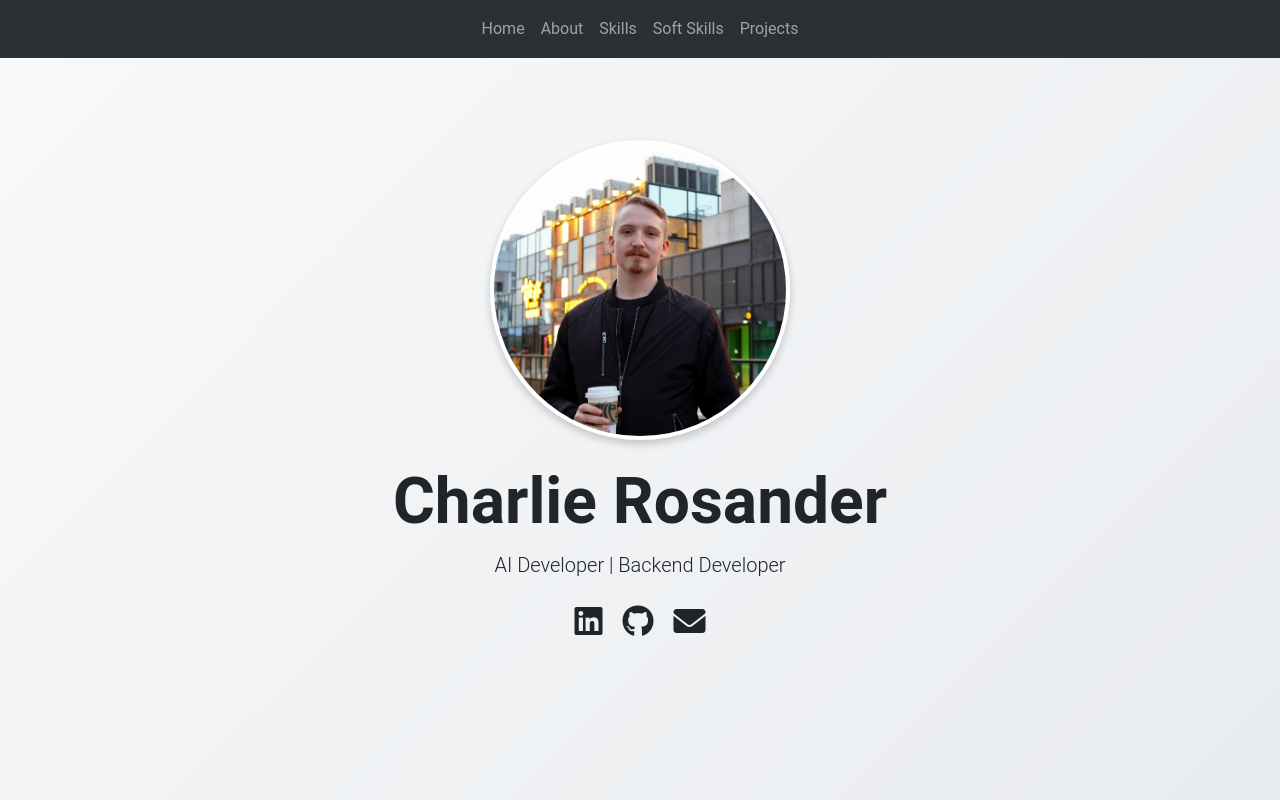
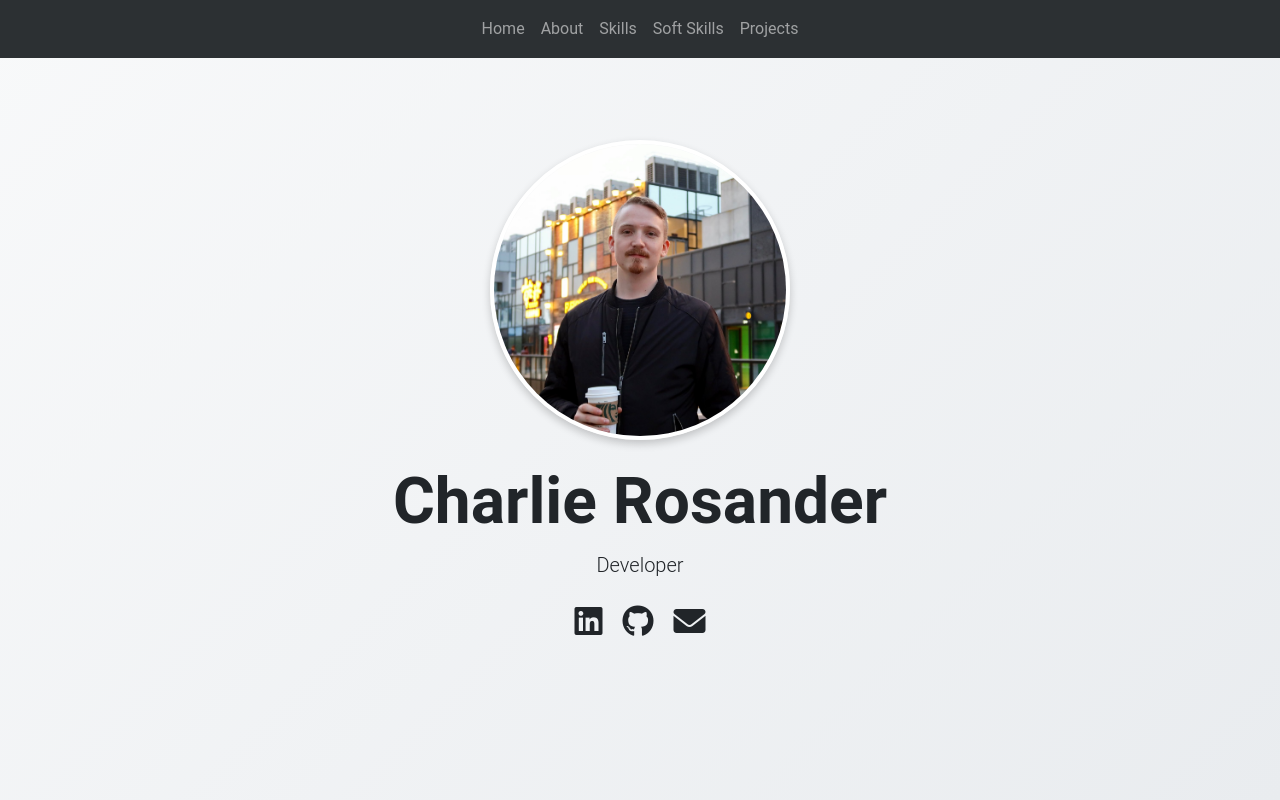
Before and after one commit to CharlieRosander/charlie-rosander-cv, a plain HTML site: page index.html in a window 1280 px wide. Shown: the top 800 px of the page. Drawn offline with nearby package versions, Linux system fonts and the light colour scheme.

Commit message:
Update index.html

```diff
--- a/index.html
+++ b/index.html
@@ -36,7 +36,7 @@
                 <img src="docs/assets/images/image.jpg" alt="Charlie Rosander" class="profile-image">
             </div>
             <h1 class="display-3 fw-bold">Charlie Rosander</h1>
-            <p class="lead" id="profession">AI Developer | Backend Developer</p>
+            <p class="lead" id="profession">Developer</p>
             <div class="social-links mt-4">
                 <a href="https://www.linkedin.com/in/charlie-rosander/" target="_blank" class="text-dark mx-2"><i
                         class="fab fa-linkedin fa-2x"></i></a>
```
